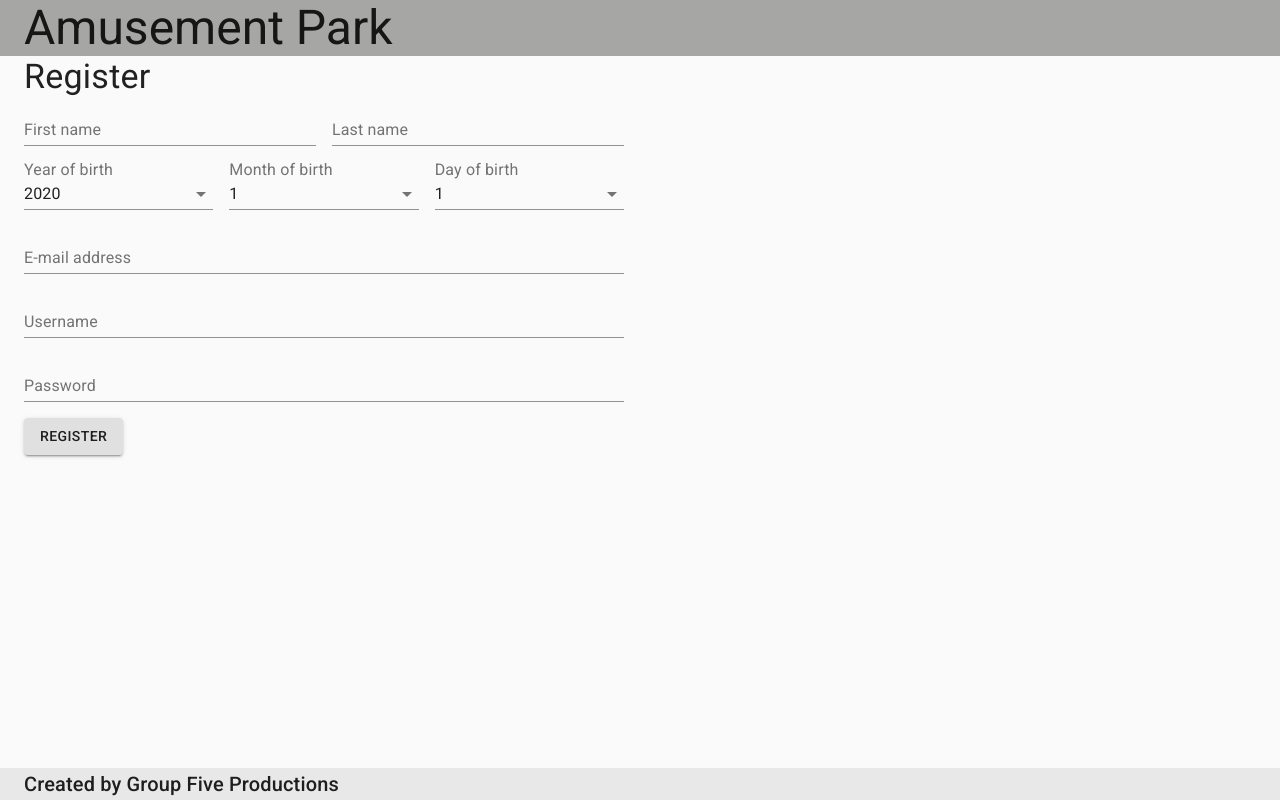
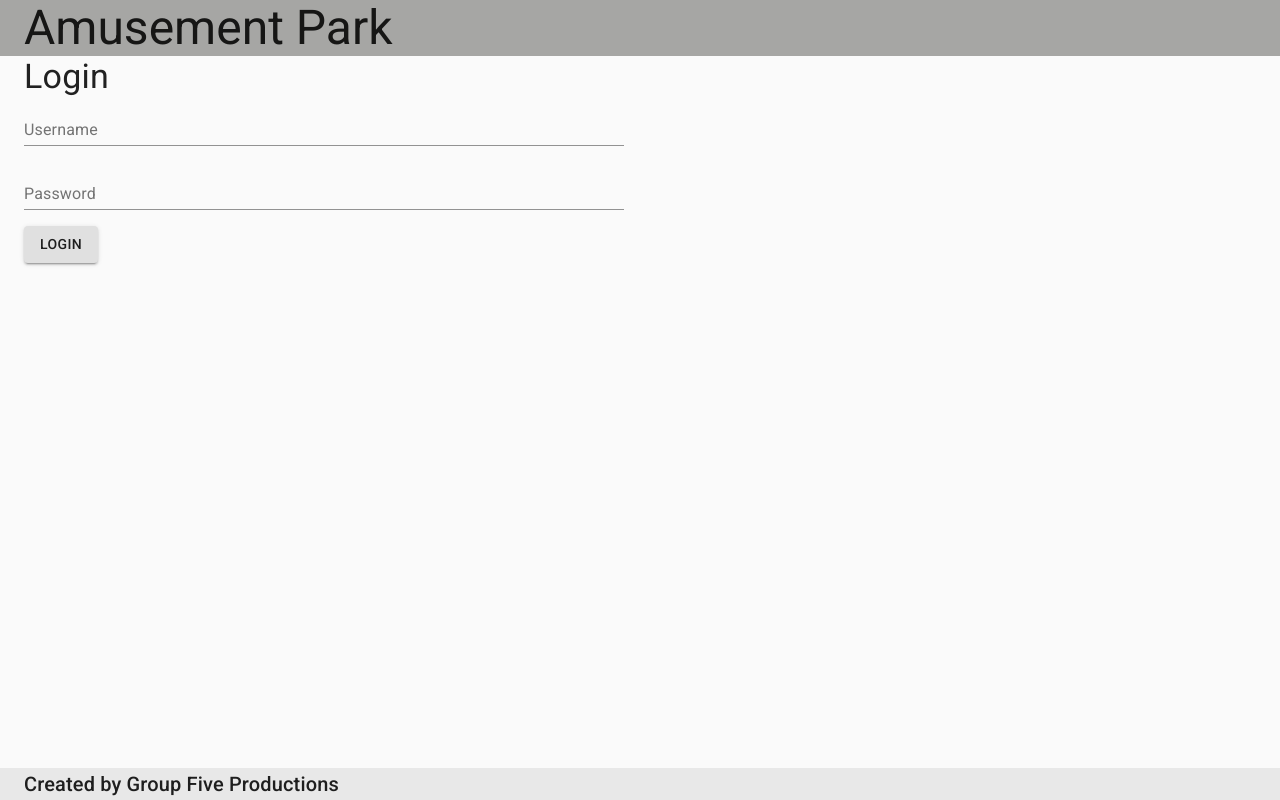
Before and after one commit to joaxcar/iv1201-group-5, a React (Create React App) app in the folder frontend/: page /login in a window 1280 px wide. Built offline with nearby package versions, Linux system fonts and the light colour scheme.

Commit message:
Create Login component and container

```diff
--- a/frontend/src/App.js
+++ b/frontend/src/App.js
@@ -1,6 +1,7 @@
 import CssBaseline from "@material-ui/core/CssBaseline";
 import Layout from "./components/Layout/Layout";
 import RegistrationContainer from "./containers/RegistrationContainer/RegistrationContainer";
+import LoginContainer from "./containers/LoginContainer/LoginContainer";
 
 /**
  * Main function of the application
@@ -10,7 +11,8 @@ function App() {
 		<>
 			<CssBaseline />
 			<Layout>
-				<RegistrationContainer />
+				{/* <RegistrationContainer /> */}
+				<LoginContainer />
 			</Layout>
 		</>
 	);
--- /dev/null
+++ b/frontend/src/components/Login/Login.js
@@ -0,0 +1,78 @@
+import {
+	Container,
+	TextField,
+	Grid,
+	Typography,
+	Button,
+} from "@material-ui/core";
+import { useForm } from "react-hook-form";
+import { yupResolver } from "@hookform/resolvers/yup";
+import * as yup from "yup";
+import classes from "./login.module.css";
+
+const validationSchema = yup.object().shape({
+	username: yup.string().required(),
+	password: yup.string().required(),
+});
+
+/**
+ * Form for logging in to the application.
+ * @param {function} onSubmit - The callback function to run on submit
+ */
+function Login({ onSubmit }) {
+	const {
+		register,
+		handleSubmit,
+		control,
+		errors: validationErrors,
+	} = useForm({
+		resolver: yupResolver(validationSchema),
+	});
+
+	return (
+		<Container>
+			<div className={classes.login}>
+				<Typography variant="h4">Login</Typography>
+				<form onSubmit={handleSubmit(onSubmit)}>
+					<Grid container spacing={2}>
+						<Grid item xs={12}>
+							<TextField
+								label="Username"
+								name="username"
+								inputRef={register}
+								fullWidth
+								error={validationErrors.username ? true : false}
+								helperText={
+									validationErrors.username
+										? "Username is required to login"
+										: null
+								}
+							/>
+						</Grid>
+						<Grid item xs={12}>
+							<TextField
+								label="Password"
+								name="password"
+								inputRef={register}
+								fullWidth
+								error={validationErrors.password ? true : false}
+								helperText={
+									validationErrors.password
+										? "Password is required to login"
+										: null
+								}
+							/>
+						</Grid>
+						<Grid item>
+							<Button variant="contained" type="submit">
+								Login
+							</Button>
+						</Grid>
+					</Grid>
+				</form>
+			</div>
+		</Container>
+	);
+}
+
+export default Login;
--- /dev/null
+++ b/frontend/src/components/Login/login.module.css
@@ -0,0 +1,3 @@
+.login {
+	max-width: 600px;
+}
--- /dev/null
+++ b/frontend/src/containers/LoginContainer/LoginContainer.js
@@ -0,0 +1,75 @@
+import { useState } from "react";
+import Login from "../../components/Login/Login";
+import endpoints from "../../properties/endpoints";
+import { postToAPI } from "../../util/network";
+import alertTypes from "../../properties/alerttypes";
+import Alert from "../../components/Alert/Alert";
+
+function formatDetails({
+	firstName,
+	lastName,
+	email,
+	birthYear,
+	birthMonth,
+	birthDay,
+	username,
+	password,
+}) {
+	const dateOfBirth = `${birthYear}-${String(birthMonth).padStart(
+		2,
+		"0"
+	)}-${String(birthDay).padStart(2, "0")}`;
+
+	return {
+		name: {
+			first: firstName,
+			last: lastName,
+		},
+		email: email,
+		dateOfBirth,
+		username: username,
+		password: password,
+	};
+}
+
+/**
+ * Container for Login.
+ */
+function LoginContainer() {
+	const [alert, setAlert] = useState({ open: false, type: "", message: "" });
+
+	function showAlert(type, message) {
+		setAlert({ open: true, type, message });
+		setTimeout(() => setAlert({ ...alert, open: false }), 7000);
+	}
+
+	function handleFormSubmit(registrationDetails, event) {
+		event.preventDefault();
+		//		const formattedRegistrationDetails = formatDetails(registrationDetails);
+
+		// postToAPI(endpoints.ACCOUNTS, formattedRegistrationDetails)
+		// 	.then((response) => {
+		// 		event.target.reset();
+		// 		showAlert(alertTypes.SUCCESS, "Registration was successful");
+		// 	})
+		// 	.catch((error) => {
+		// 		if (error.message === "Conflict") {
+		// 			document.getElementsByName("username")[0].value = "";
+		// 			showAlert(alertTypes.ERROR, "User already exists");
+		// 		} else {
+		// 			showAlert(alertTypes.ERROR, "Something went wrong");
+		// 		}
+		// 	});
+	}
+
+	return (
+		<>
+			{alert.open ? (
+				<Alert type={alert.type} message={alert.message} />
+			) : null}
+			<Login onSubmit={handleFormSubmit} />
+		</>
+	);
+}
+
+export default LoginContainer;
```
